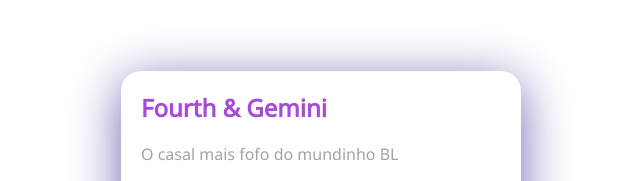
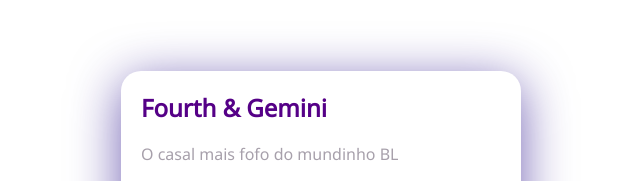
Before and after one commit to luizotvio/fourthgemini, a plain HTML site: page index.html in a window 1280 px wide. Shown: the top 181 px of the page, without its empty margins (319-959 px from the left). Drawn offline with Linux system fonts and the light colour scheme.

Commit message:
atualização-v2.2.1

```diff
--- a/style.css
+++ b/style.css
@@ -21,7 +21,7 @@
 }
 
 .titulo {
-    color: #a54ada;
+    color: #550087;
 }
 .segundoText {
     color: #a7a0ab;
```
